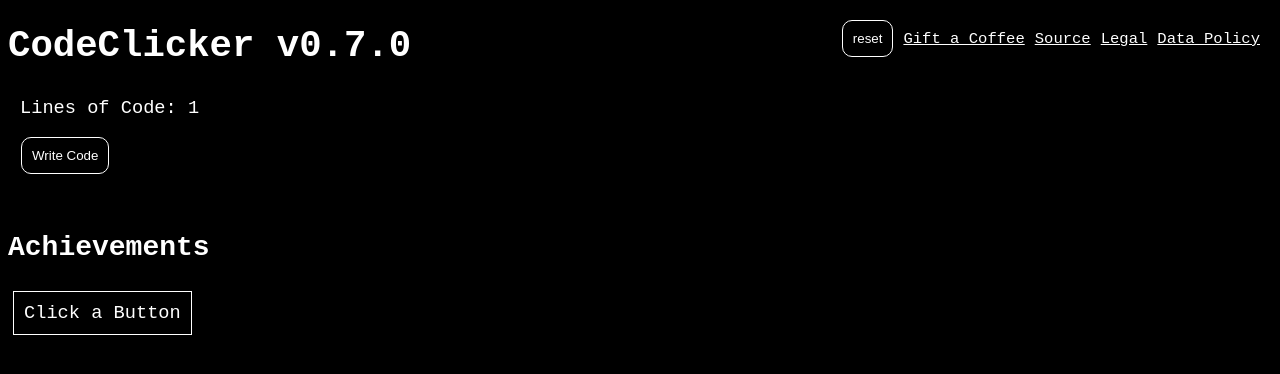
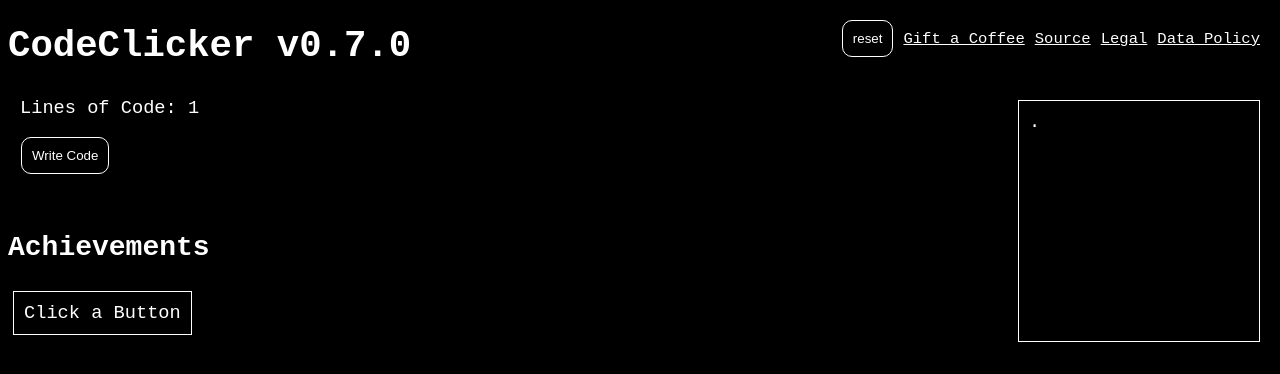
Before and after one commit to DSigmund/codeclicker, an Angular app: page / in a window 1280 px wide. Both pictures are taken after a click on the button "Write Code". Shown: the top 374 px of the page. Built offline with nearby package versions, Linux system fonts and the light colour scheme.

Commit message:
Added Ascii Output

```diff
--- /dev/null
+++ b/config.json
@@ -0,0 +1,4 @@
+{
+  "cycle": 1000,
+  "saveEvery": 10000
+}
--- a/src/app/app.component.html
+++ b/src/app/app.component.html
@@ -1,7 +1,7 @@
 <h1>CodeClicker v{{version}}</h1>
 <table id="values">
   <tr *ngFor="let element of elements | keyvalue">
-    <td *ngIf="element.value.value > 0">
+    <td *ngIf="element.value.value > 0 || element.value.unlocked">
       {{element.value.name}}:
       {{element.value.value}}
     </td>
@@ -50,6 +50,7 @@
     {{a.name}}
   </div>
 </div>
+<div id="codeBox" *ngIf="firstClick">{{ascii}}</div>
 <footer>
   <button (click)="reset()">reset</button>
   <a href="https://paypal.me/DSigmund/2.50?locale.x=en_US" target="_blank" rel="noopener noreferrer">Gift a Coffee</a>
--- a/src/app/app.component.ts
+++ b/src/app/app.component.ts
@@ -5,6 +5,7 @@ import { version } from '../../package.json';
 
 import achievements from '../../achievements.json';
 import elements from '../../elements.json';
+import config from '../../config.json';
 
 @Component({
   selector: 'app-root',
@@ -15,21 +16,27 @@ export class AppComponent implements OnInit, OnDestroy {
   subscription: Subscription;
   subscriptionSave: Subscription;
 
-  title = 'codeclicker';
   public version: string = version;
-  source = interval(1000);
-  sourceSave = interval(10000);
+
+  config = config;
+  source = interval(config.cycle);
+  sourceSave = interval(config.saveEvery);
 
   elements = elements;
 
   achievementsUnlocked = false;
   achievements = achievements;
 
+  firstClick = false;
+
+  ascii = ''
+
   public singleClick(element: string): void {
     if (this.elements[this.elements[element].cost.element].value >= this.elements[element].cost.value) {
       this.elements[this.elements[element].cost.element].value -= this.elements[element].cost.value;
       this.elements[element].value += this.elements[element].addValue.value;
       this.elements[element].button.clicked += 1;
+      this.firstClick = true;
     }
   }
   public displaySingleClickCost(element: string): string {
@@ -70,6 +77,7 @@ export class AppComponent implements OnInit, OnDestroy {
       this.unlocker();
       this.unlockAchievements();
       this.autoClicker();
+      this.drawASCII();
     });
     this.subscriptionSave = this.sourceSave.subscribe(val => { // cycle every 10 seconds
       this.save();
@@ -77,6 +85,24 @@ export class AppComponent implements OnInit, OnDestroy {
   }
   ngOnDestroy() {
     this.subscription.unsubscribe();
+  }
+
+  private drawASCII(): void {
+    this.ascii = '';
+    for (const e in this.elements) {
+      if (this.elements.hasOwnProperty(e)) {
+        const qoutient = this.elements[e].value / 100;
+        const remainder =  this.elements[e].value % 100;
+        const hundreds = this.elements[e].ascii['100'].repeat(qoutient);
+
+        const quotient1 = remainder / 10;
+        const remainder1 =  remainder % 10;
+        const tens = this.elements[e].ascii['10'].repeat(quotient1);
+
+        const single = this.elements[e].ascii['1'].repeat(remainder1);
+        this.ascii += hundreds + tens + single;
+      }
+    }
   }
 
   private autoClicker() {
--- a/src/styles.css
+++ b/src/styles.css
@@ -65,3 +65,16 @@ footer a {
   float: left;
   cursor: default;
 }
+
+#codeBox {
+  position: absolute;
+  display: block;
+  top: 100px;
+  right:20px;
+  border: 1px solid white;
+  padding: 10px;
+  height:220px;
+  width: 220px;
+  text-align: left;
+  overflow: hidden;
+}
```
Also changed, not shown: 2 other files (tests, documents, lock files or other folders).
